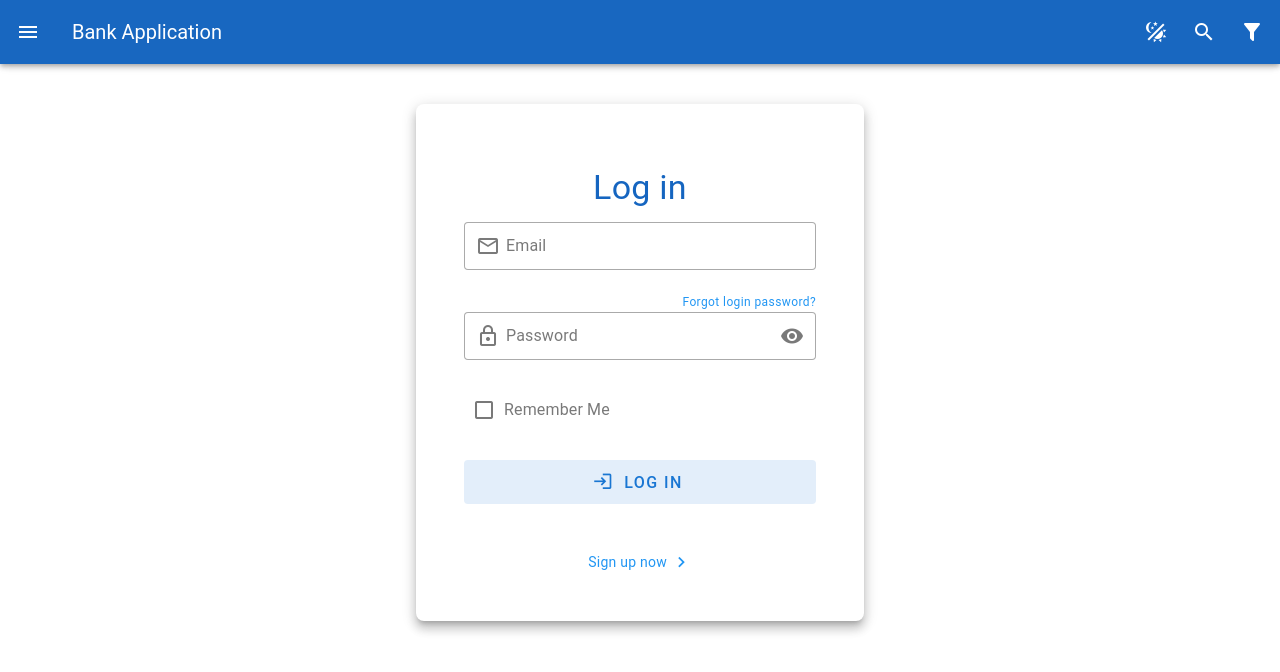
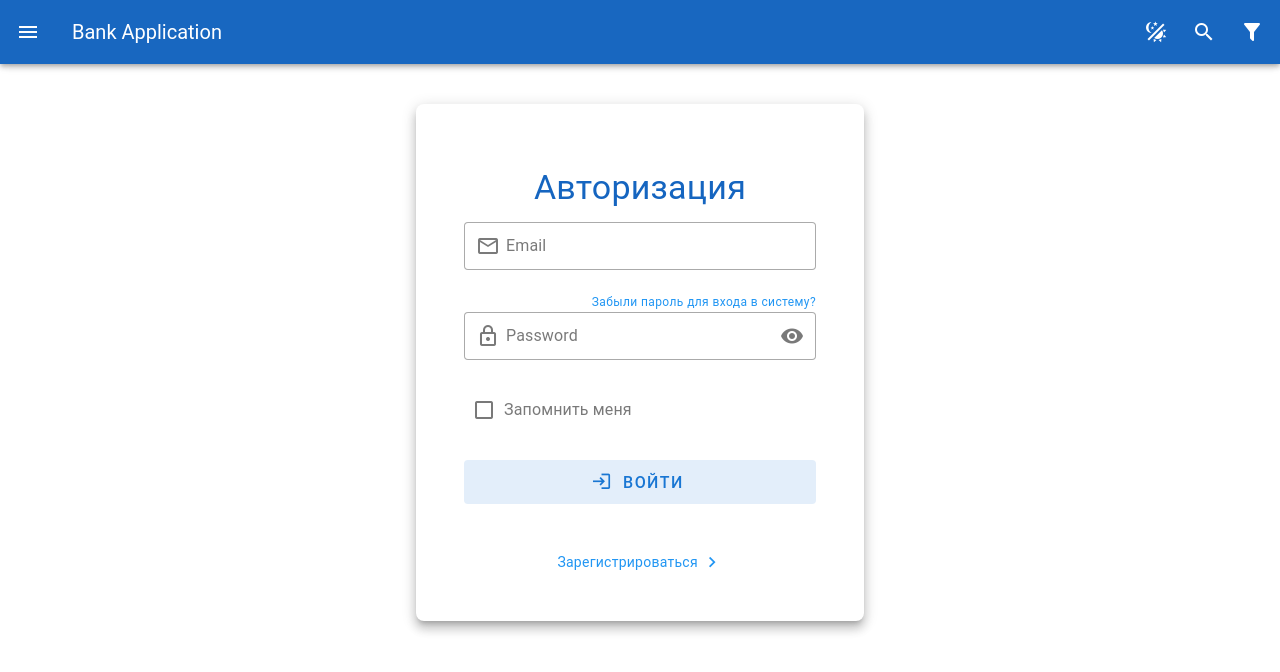
Before and after one commit to HabArt1978/vue-bank, a Vue app: page /login in a window 1280 px wide. Shown: the top 672 px of the page. Built offline with nearby package versions, Linux system fonts and the light colour scheme.

Commit message:
3. Установил VueValidate & Zod

```diff
--- a/src/assets/library/library.ts
+++ b/src/assets/library/library.ts
@@ -3,22 +3,22 @@ import type { DrawerItems, MenuItems } from './types'
 const drawerItems: DrawerItems = [
   {
     title: 'Заявки',
-    value: 'orders',
+    value: 'Orders',
     icon: 'mdi-receipt-text-edit-outline'
   },
   {
     title: 'Помощь',
-    value: 'help',
+    value: 'Help',
     icon: 'mdi-help-circle-outline'
   },
   {
     title: 'Сообщения',
-    value: 'messages',
+    value: 'Messages',
     icon: 'mdi-message-text-outline'
   },
   {
     title: 'Войти',
-    value: 'login',
+    value: 'Login',
     icon: 'mdi-login'
   }
 ]
--- a/src/router/index.ts
+++ b/src/router/index.ts
@@ -8,12 +8,12 @@ const router = createRouter({
   routes: [
     {
       path: '/',
-      name: 'orders',
+      name: 'Orders',
       component: OrdersView
     },
     {
       path: '/help',
-      name: 'help',
+      name: 'Help',
       // route level code-splitting
       // this generates a separate chunk (About.[hash].js) for this route
       // which is lazy-loaded when the route is visited.
@@ -21,7 +21,7 @@ const router = createRouter({
     },
     {
       path: '/messages',
-      name: 'messages',
+      name: 'Messages',
       // route level code-splitting
       // this generates a separate chunk (About.[hash].js) for this route
       // which is lazy-loaded when the route is visited.
@@ -29,12 +29,12 @@ const router = createRouter({
     },
     {
       path: '/login',
-      name: 'login',
+      name: 'Login',
       component: () => import('../views/LogInView.vue')
     },
     {
       path: '/sing-up',
-      name: 'sing-up',
+      name: 'Sing-up',
       component: () => import('../views/SingUpView.vue')
     }
   ]
--- a/src/views/LogInView.vue
+++ b/src/views/LogInView.vue
@@ -1,7 +1,7 @@
 <script setup lang="ts">
 import { ref } from 'vue'
 
-const loginForm = ref({
+const logInForm = ref({
   email: '',
   password: '',
   remember: false
@@ -13,14 +13,14 @@ let visible = ref(false)
 <template>
   <div class="px-4">
     <v-card class="mx-auto mt-10 pa-12 pb-8" elevation="8" max-width="448" rounded="lg">
-      <v-card-title class="text-center text-h4 text-blue-darken-3">Log in</v-card-title>
+      <v-card-title class="text-center text-h4 text-blue-darken-3">Авторизация</v-card-title>
 
       <v-form fast-fail @submit.prevent>
         <v-text-field
-          v-model="loginForm.email"
+          v-model="logInForm.email"
           type="email"
           label="Email"
-          placeholder="Email address"
+          placeholder="Адрес электронной почты"
           prepend-inner-icon="mdi-email-outline"
         ></v-text-field>
 
@@ -31,33 +31,33 @@ let visible = ref(false)
             rel="noopener noreferrer"
             target="_blank"
           >
-            Forgot login password?</RouterLink
+            Забыли пароль для входа в систему?</RouterLink
           >
         </div>
 
         <v-text-field
-          v-model="loginForm.password"
+          v-model="logInForm.password"
           autocomplete="off"
           :append-inner-icon="visible ? 'mdi-eye-off' : 'mdi-eye'"
           :type="visible ? 'text' : 'password'"
           label="Password"
-          placeholder="Enter your password"
+          placeholder="Введите пароль"
           prepend-inner-icon="mdi-lock-outline"
           @click:append-inner="visible = !visible"
         ></v-text-field>
 
         <v-checkbox
-          v-model="loginForm.remember"
-          label="Remember Me"
+          v-model="logInForm.remember"
+          label="Запомнить меня"
           color="orange-darken-3"
         ></v-checkbox>
 
-        <v-btn class="mb-8" size="large" prepend-icon="mdi-login" block> Log In </v-btn>
+        <v-btn class="mb-8" size="large" prepend-icon="mdi-login" block>Войти</v-btn>
       </v-form>
 
       <v-card-text class="text-center">
         <RouterLink class="text-blue text-decoration-none" to="/sing-up">
-          Sign up now <v-icon icon="mdi-chevron-right"></v-icon>
+          Зарегистрироваться <v-icon icon="mdi-chevron-right"></v-icon>
         </RouterLink>
       </v-card-text>
     </v-card>
```
Also changed, not shown: package.json (+5 -2 lines), memo.txt, 1 other file (tests, documents, lock files or other folders).
